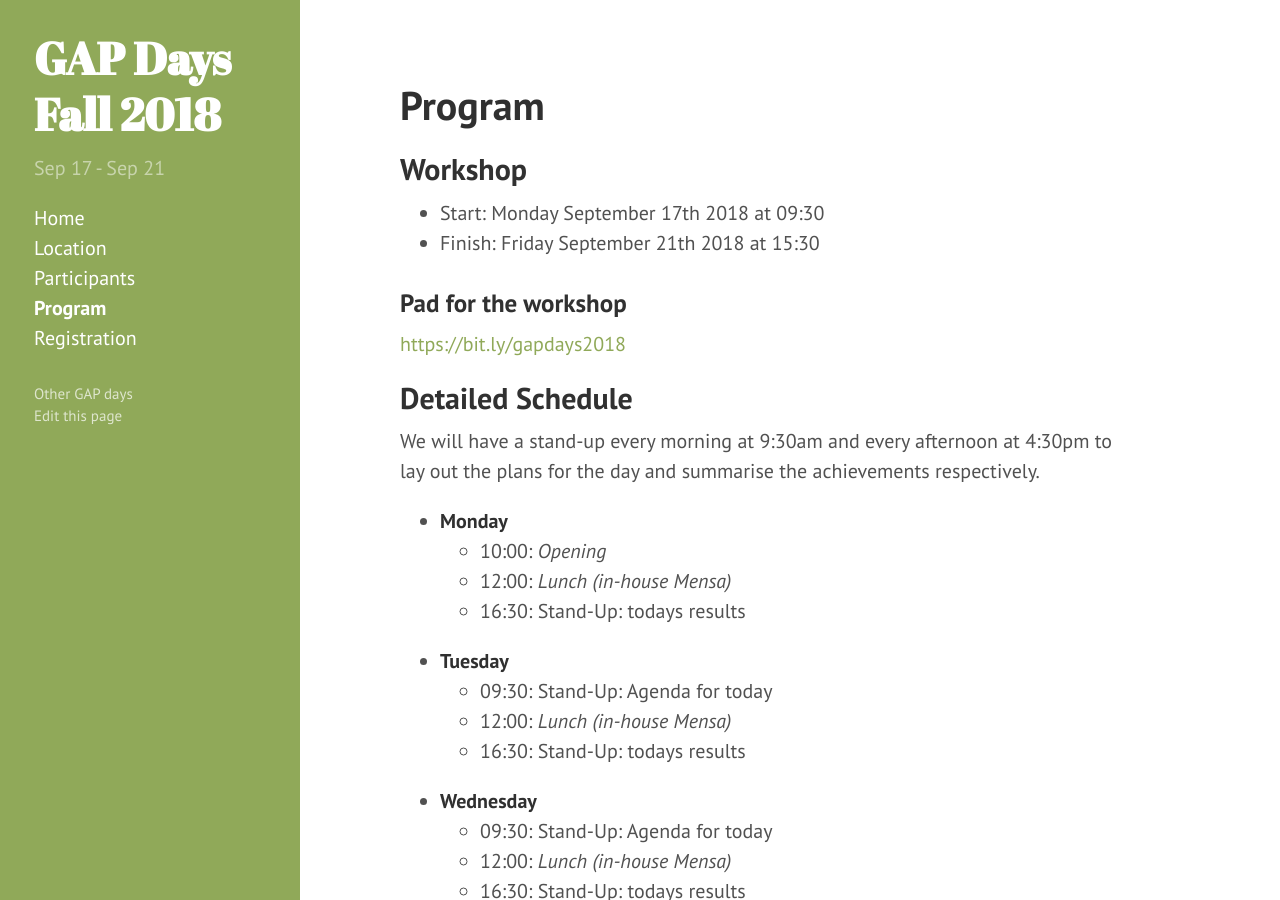
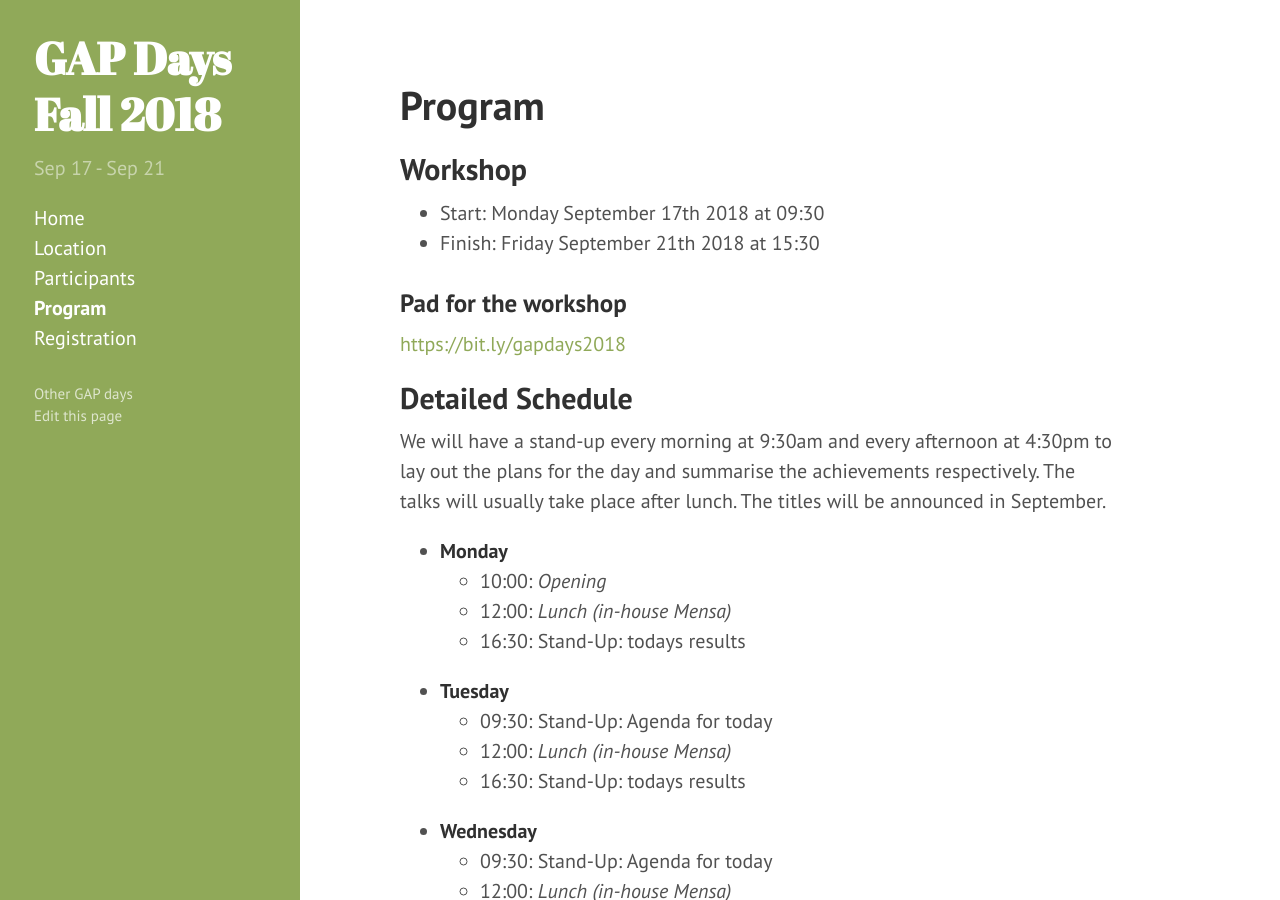
Before and after one commit to sebasguts/gapdays2018-fall, a Jekyll site: the page built from program.md, in a window 1280 px wide and 900 px high. Built offline with Jekyll 4.4.1, drawn with Linux system fonts in a browser that asks for light colours.

Commit message:
The talks will usually take place after lunch

```diff
--- a/program.md
+++ b/program.md
@@ -15,6 +15,7 @@ title: Program
 
 We will have a stand-up every morning at 9:30am and every afternoon at 4:30pm to lay out
 the plans for the day and summarise the achievements respectively.
+The talks will usually take place after lunch. The titles will be announced in September.
 
 - **Monday**
   - 10:00: *Opening*
```
